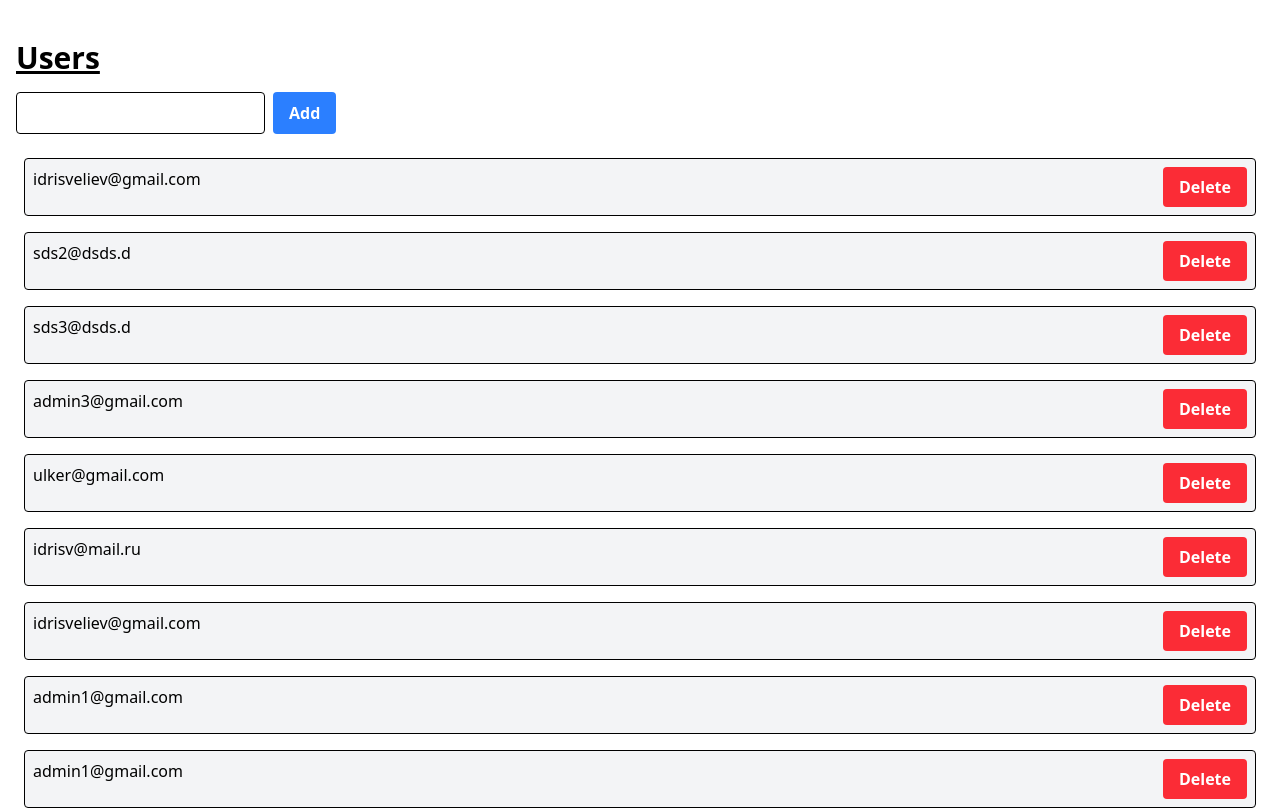
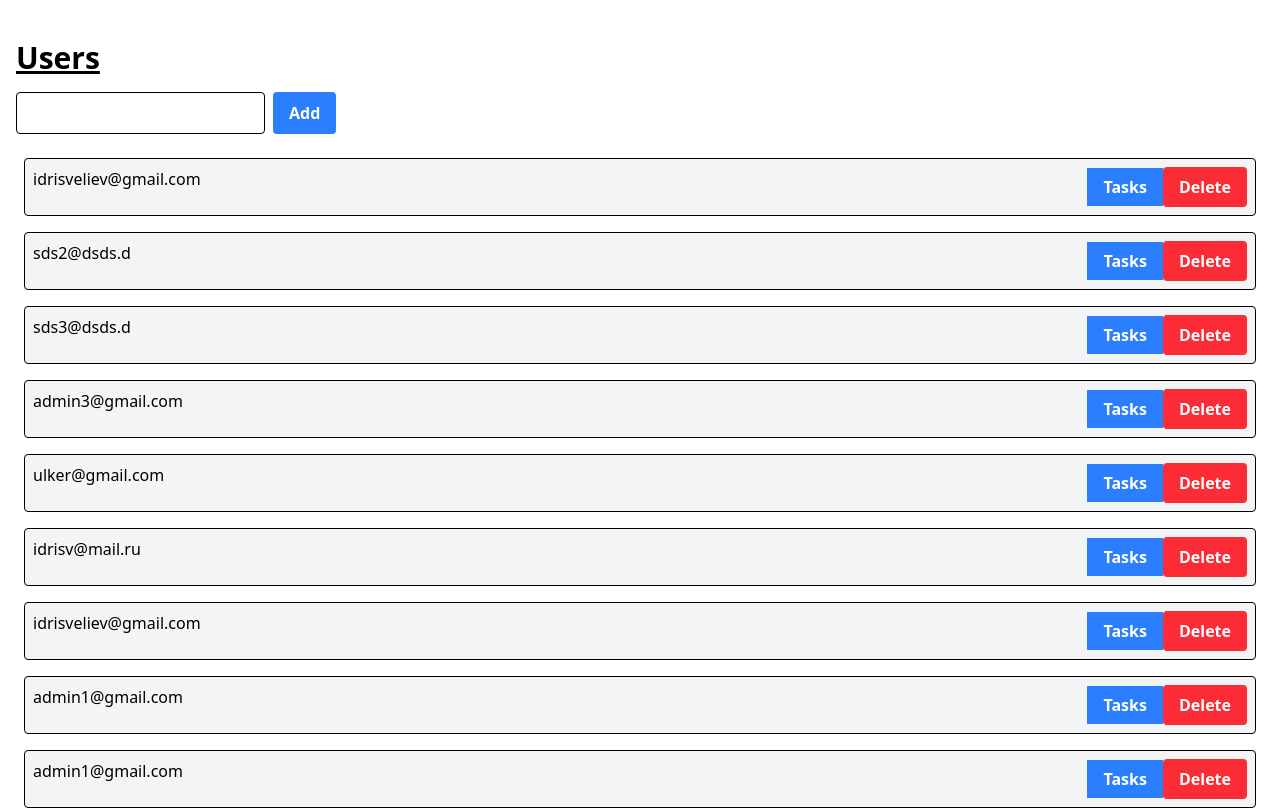
Before and after one commit to IdrisVeli1987/R19-ToDo, a React (Vite) app: page / in a window 1280 px wide. Shown: the top 810 px of the page. Built offline with nearby package versions, Linux system fonts and the light colour scheme; data requests are answered from the project's data file.

Commit message:
import Link tag

```diff
--- a/src/pages/users/page.tsx
+++ b/src/pages/users/page.tsx
@@ -2,6 +2,7 @@ import { Suspense, useActionState, useOptimistic, useRef } from "react";
 import { ErrorBoundary } from "react-error-boundary";
 import { CreateUserAction, DeleteUserAction } from "./actions";
 import { useUsers } from "./use-users";
+import { Link } from "react-router-dom";
 
 type User = {
   id: string;
@@ -115,6 +116,7 @@ export function UserCard({
 
       <form action={handleDelete} className="ml-auto">
         <input type="hidden" name="id" value={user.id} />
+        <Link to= {`/${user.id}/tasks`} className="bg-blue-500 hover:bg-blue-700 text-white font-bold py-2 px-4 ml-auto disabled:bg-gray-500">Tasks</Link>
         <button
           className="bg-red-500 hover:bg-red-950 text-white font-bold py-2 px-4 rounded ml-auto disabled:bg-gray-300"
           formAction={handleDelete}
```
